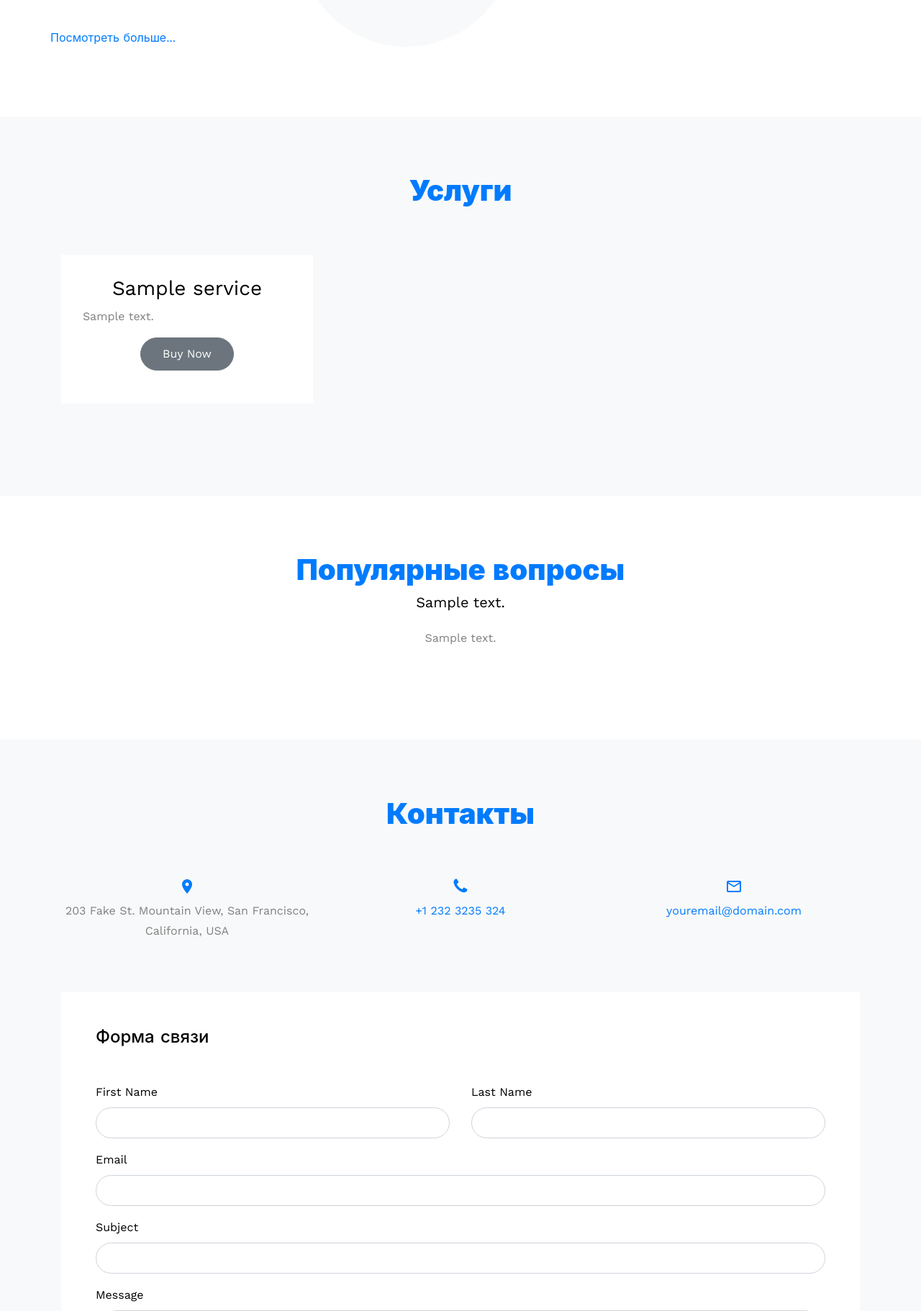
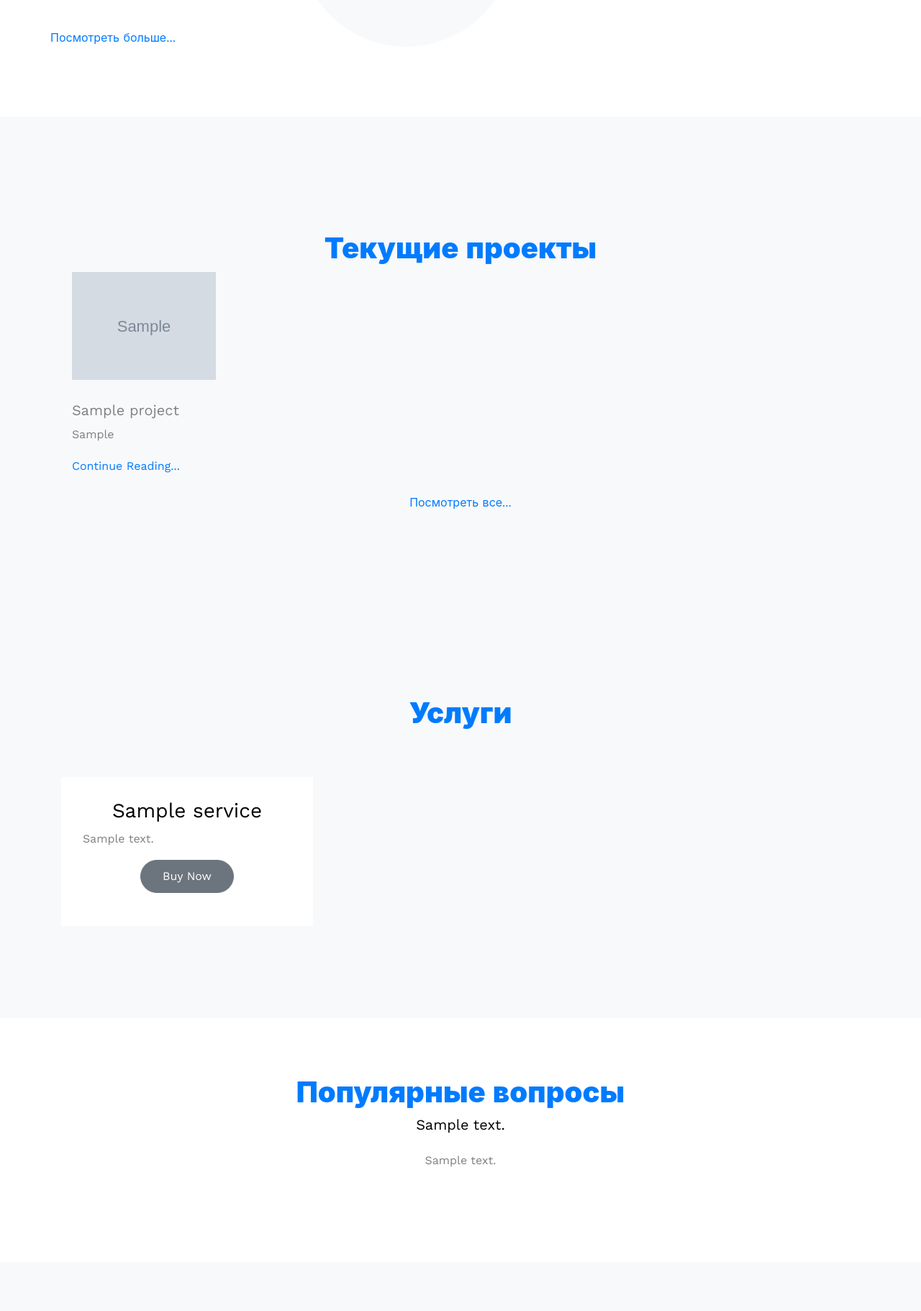
Before and after one commit to NotZephyrkA/OREH, a Django app: page / in a window 1280 px wide. Shown: the part 2438-4260 px from the top of the page at 72% size. Run offline with Django 3.2, Linux system fonts and the light colour scheme; tables that the repository leaves empty hold one stand-in row (values such as "Sample post"); grey boxes marked "Sample" are stand-in pictures; some libraries are stand-ins or nearby versions; some web fonts are replaced.

Commit message:
добавил текущие проекты в индекс)

```diff
--- a/oreh_app/templates/include/header.html
+++ b/oreh_app/templates/include/header.html
@@ -33,6 +33,7 @@
                                 <li><a href="{% url 'index' %}#info" class="nav-link">OREH - это...</a></li>
                                 <li><a href="{% url 'index' %}#achievement-section" class="nav-link">Достижения СВФУ</a>
                                 </li>
+                                <li><a href="{% url 'index' %}#current-project-section" class="nav-link">Текущие проекты</a></li>
                                 <li><a href="{% url 'index' %}#pricing-section" class="nav-link">Услуги</a></li>
                                 <li><a href="{% url 'index' %}#question-section" class="nav-link">Популярные вопросы</a>
                                 </li>
--- a/oreh_app/templates/index.html
+++ b/oreh_app/templates/index.html
@@ -102,6 +102,26 @@
             </div>
         </div>
     </div>
+    <section class="site-section bg-light" id="current-project-section">
+      <div class="row site-section">
+        <div class="container">
+            <div class="col-12 text-center" data-aos="fade">
+                <h2 class="section-title">Текущие проекты</h2>
+            </div>
+             {% for current_project in current_projects %}
+            <div class="col-md-6 col-lg-4 mb-4 mb-lg-4 aos-init aos-animate" data-aos="fade-up" data-aos-delay="">
+                <div class="h-entry">
+                    <img src="{{current_project.image_url}}" alt="Image" class="img-fluid" height="200" width="200">
+                    <h2 class="font-size-regular">{{current_project.name}}</h2>
+                    <p>{{current_project.annotation|truncatechars:100}}</p>
+                    <p><a href="{% url 'project' current_project.id %}">Continue Reading...</a></p>
+                </div>
+            </div>
+            {% endfor %}
+               <p class="text-center"><a href="{% url 'current_project' %}">Посмотреть все...</a></p>
+            </div>
+            </div>
+    </section>
     <section class="site-section bg-light" id="pricing-section">
         <div class="container">
             <div class="row mb-5">
--- a/oreh_app/views.py
+++ b/oreh_app/views.py
@@ -9,8 +9,9 @@ class IndexView(View):
         achievements = Achievement.objects.all().order_by('date')[:10]
         services = Services.objects.all()
         questions = Questions.objects.all()
+        current_projects = Project.objects.all()[:10]
         return render(request, 'index.html',
-                      {'achievements': achievements, 'services': services, 'questions': questions})
+                      {'achievements': achievements, 'services': services, 'questions': questions, 'current_projects': current_projects})
 
 
 class ResidentsView(View):
```
